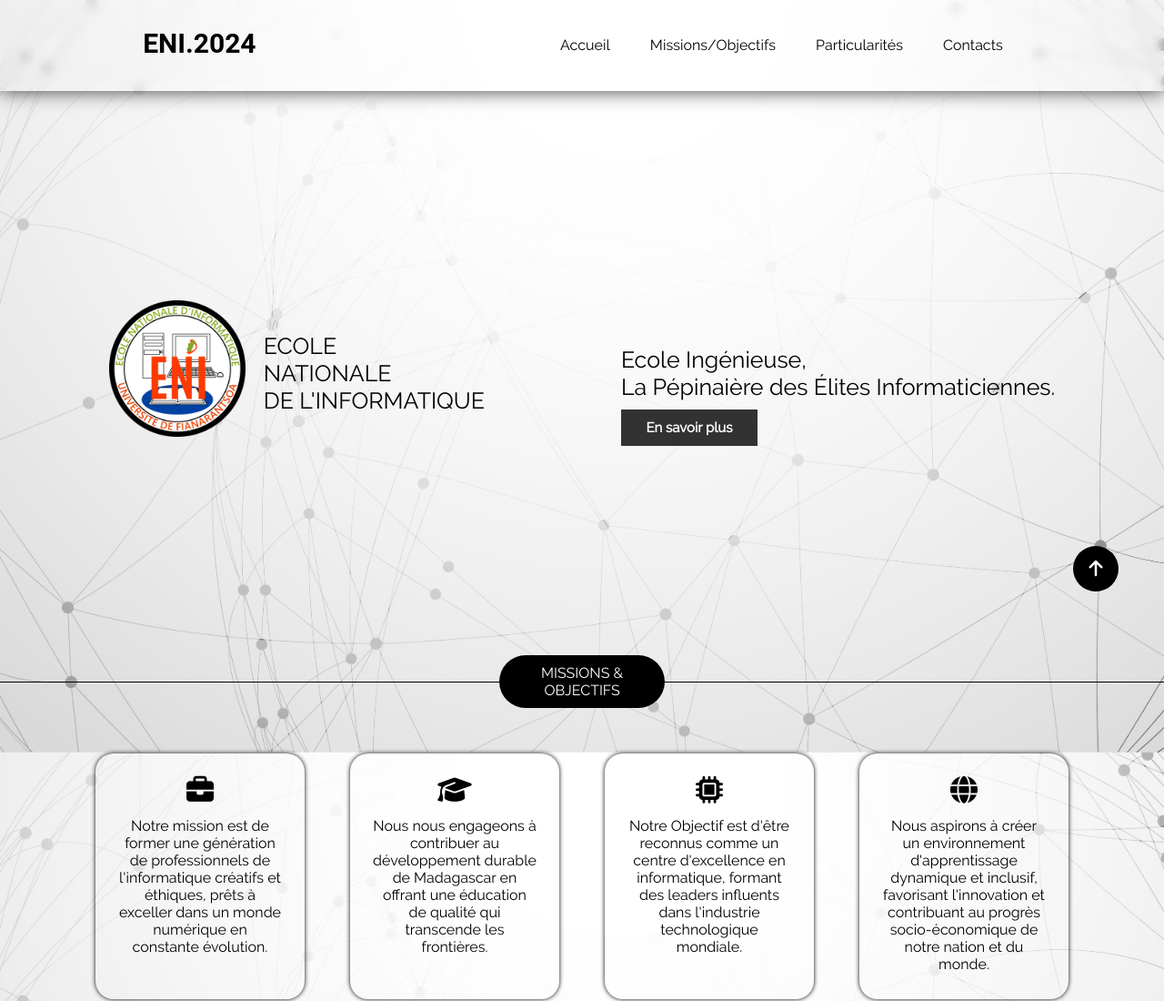
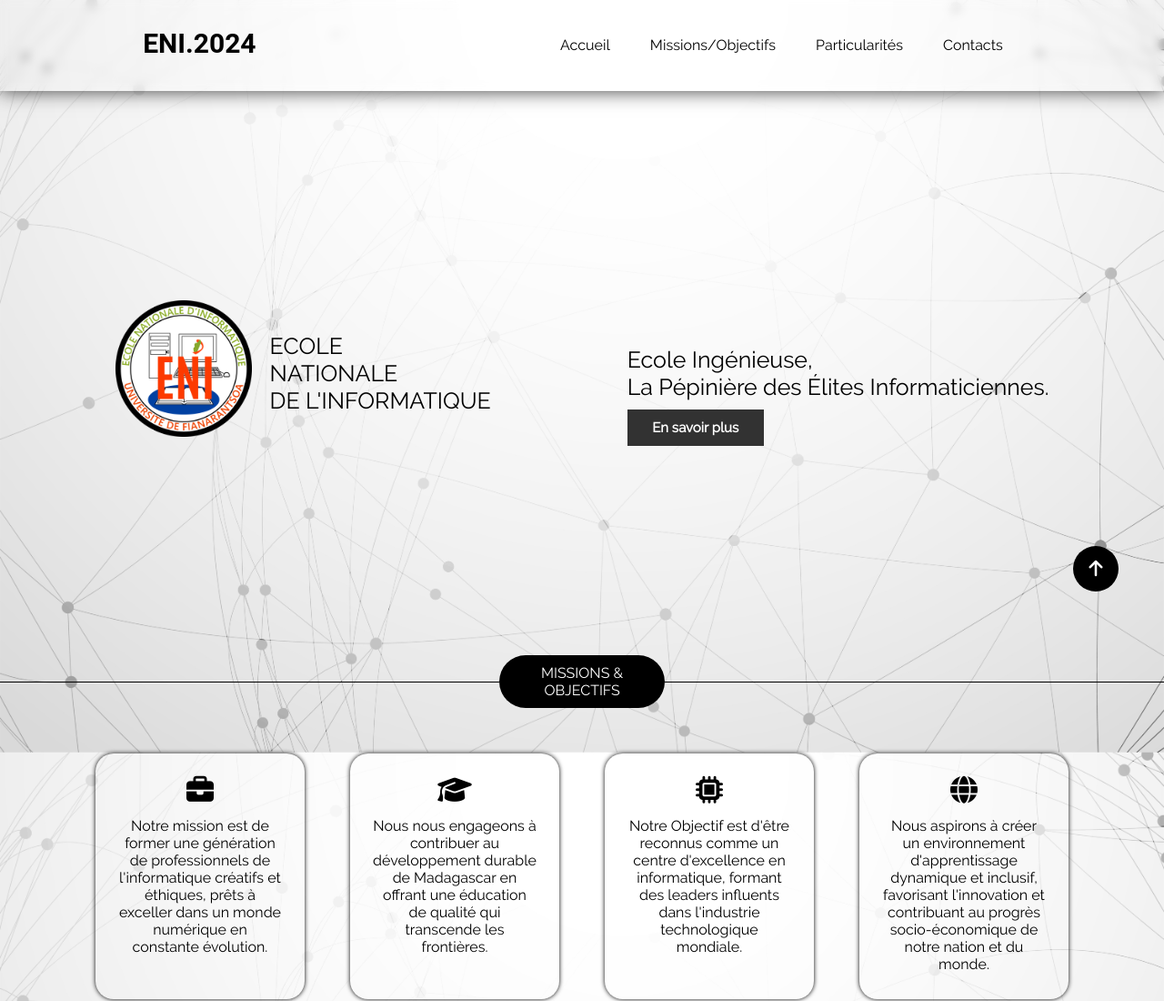
Before and after one commit to DidisGamos/ENI24_PORTFOLIO_ENI_FINAL_PROJECT, a plain HTML site: page design_eni.html in a window 1280 px wide. Shown: the top 1100 px of the page at 91% size. Drawn offline with Linux system fonts and the light colour scheme.

Commit message:
change all

```diff
--- a/design_eni.html
+++ b/design_eni.html
@@ -45,7 +45,7 @@
                 </div>
             </div>
             <div class="info-bx-2">
-                <p>Ecole Ingénieuse,<br>La Pépinaière des Élites Informaticiennes.</p>
+                <p>Ecole Ingénieuse,<br>La Pépinière des Élites Informaticiennes.</p>
                 <div id="bx-btn">
                     <button>En savoir plus</button>
                 </div>
```
